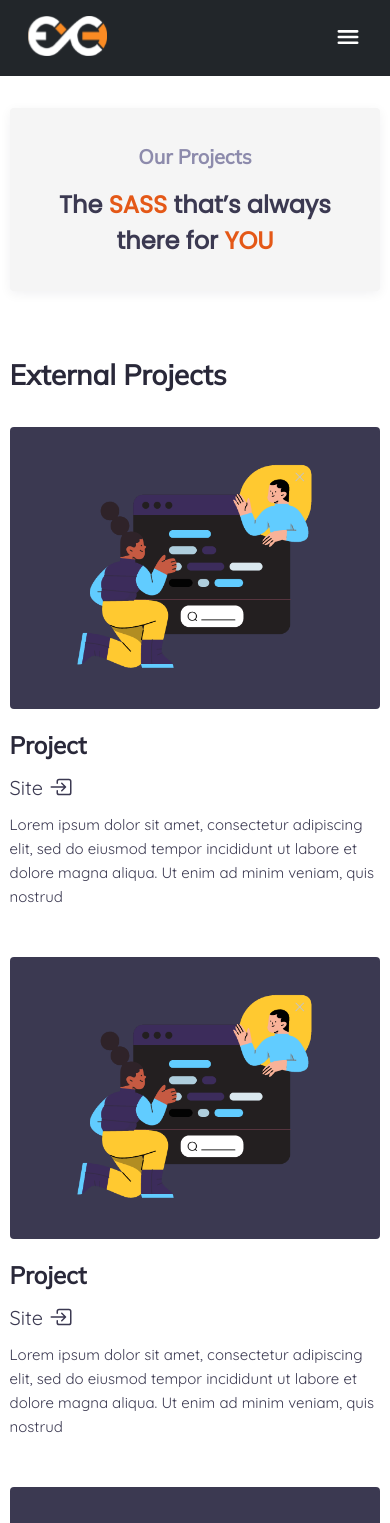
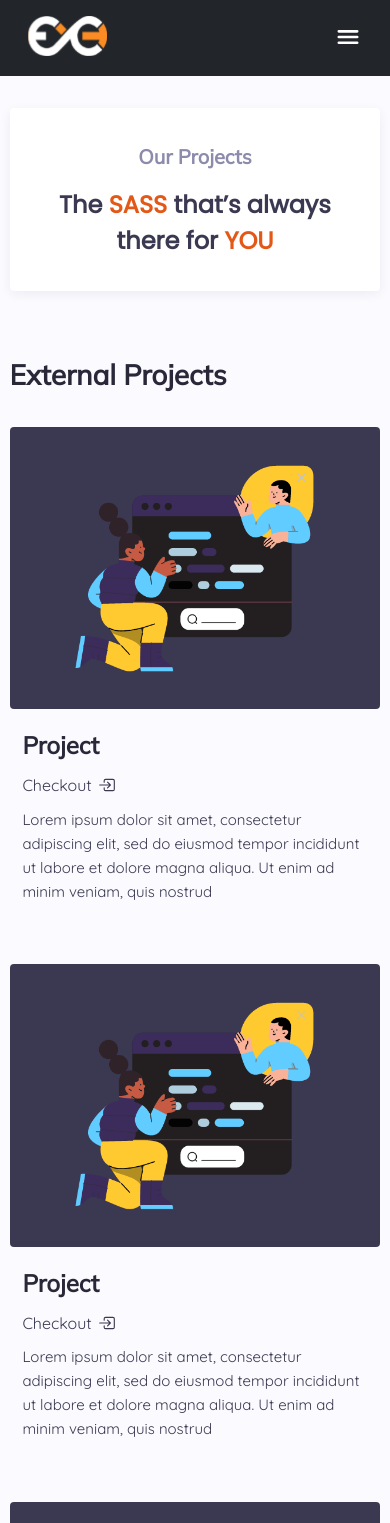
Before and after one commit to t2e0j0a4/Elitceler, a React (Create React App) app: page /projects in a window 390 px wide. Shown: the top 1523 px of the page. Built offline with nearby package versions, Linux system fonts and the light colour scheme.

Commit message:
projects page

```diff
--- a/src/Pages/Projects/Projects.jsx
+++ b/src/Pages/Projects/Projects.jsx
@@ -36,7 +36,7 @@ const Projects = () => {
 
                     <div className={e__details}>
                       <h4>{item.projectName}</h4>
-                      <a href={item.projectRedirect} target="_blank" rel="noopener noreferrer">Site <ion-icon name="enter-outline"></ion-icon></a>
+                      <a href={item.projectRedirect} target="_blank" rel="noopener noreferrer">Checkout <ion-icon name="enter-outline"></ion-icon></a>
                       <p>{item.projectDesc}</p>
                     </div>
 
--- a/src/Pages/Projects/Projects.module.css
+++ b/src/Pages/Projects/Projects.module.css
@@ -4,7 +4,7 @@
     width: 100%;
     max-width: 100%;
     height: 100%;
-    background-color: #FFFFFF;
+    background-color: #FAFAFF;
 }
 
 .projects__center {
@@ -25,7 +25,7 @@
     align-items: center;
     flex-direction: column;
     gap: 0.8rem;
-    background-color: #F5F5F5;
+    background-color: #FFF;
     box-shadow: 0px 3px 12px rgba(6, 10, 45, 0.06);
     border-radius: 4px;
 }
@@ -88,10 +88,14 @@
     justify-content: flex-start;
     align-items: flex-start;
     gap: 1.2rem;
+    background-color: #FAFAFF;
+    border-radius: 6px;
+    transition: all 0.2s ease;
 }
 
 .e__img {
     width: 100%;
+    height: 260px;
     position: relative;
     background-color: #3B3951;
     border-radius: 4px;
@@ -99,6 +103,7 @@
 
 .e__img img {
     width: 100%;
+    height: 100%;
     object-fit: cover;
     border-radius: 4px;
 }
@@ -120,6 +125,7 @@
     font-size: 24px;
     line-height: 34px;
     text-align: left;
+    transition: color 0.2s ease;
     color: #292839;
 }
 
@@ -130,12 +136,13 @@
     font-size: 16px;
     line-height: 24px;
     text-align: left;
+    transition: color 0.2s ease;
     color: #3B3951;
 }
 
 .e__details a {
     font-family: var(--quicksand);
-    font-size: 20px;
+    font-size: 16px;
     font-weight: 400;
     color: #3B3951;
     display: flex;
@@ -149,7 +156,25 @@
 }
 
 .e__details a ion-icon {
-    font-size: 24px;
+    font-size: 18px;
+}
+
+.e__box:hover {
+    background-color: #E45817;
+    box-shadow: 0 0 4px 2px #E45817;
+}
+
+.e__box:hover .e__img {
+    background: linear-gradient(#ea8f45, #f25e0f);
+    border-radius: 6px 6px 0 0;
+}
+
+.e__box:hover .e__details h4, .e__box:hover .e__details p, .e__box:hover .e__details a  {
+    color: #fff;
+}
+
+.e__box:hover .e__details a {
+    text-decoration: underline;
 }
 
 .i__content {
@@ -164,6 +189,7 @@
     justify-content: center;
     align-items: flex-start;
     gap: 1.6rem;
+    background-color: #FAFAFF;
 }
 
 .i__img {
@@ -224,8 +250,7 @@
     }
 
     .e__details {
-        padding: 0;
-        padding-top: 0.8rem;
+        padding: 0.8rem;
     }
 }
 
@@ -248,6 +273,10 @@
     .e__content {
         grid-template-columns: 1fr;
         gap: 3rem;
+    }
+
+    .e__img {
+        height: 100%;
     }
 }
 
```
